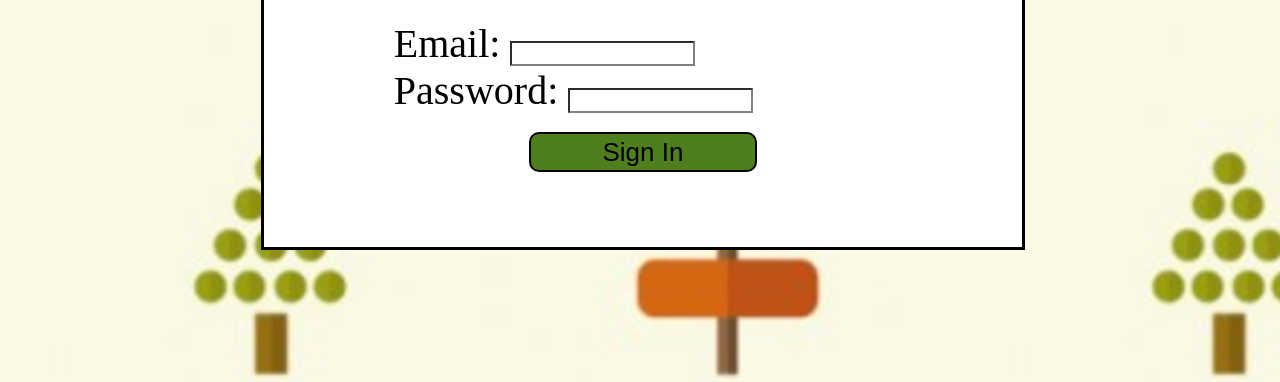
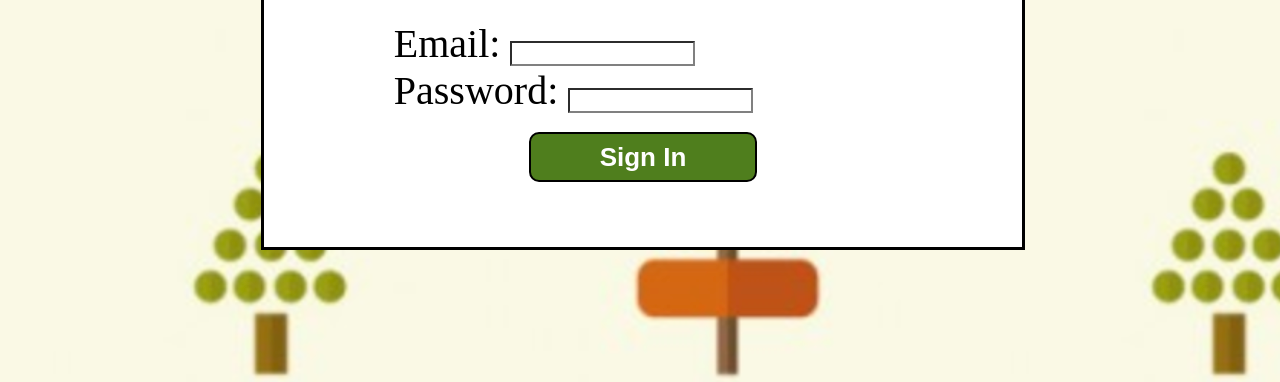
Before and after one commit to dingmei/CSE170, a plain HTML site: page index.html in a window 1280 px wide. Shown: the part 756-1138 px from the top of the page. Drawn offline with Linux system fonts and the light colour scheme.

Commit message:
minor changes

```diff
--- a/style.css
+++ b/style.css
@@ -30,12 +30,14 @@ h1 {
 
 .button {
     width: 30%;
-    height: 40px;
+    height: 50px;
     background-color: rgb(79, 126, 29);
     border-radius: 10px;
     border: 2px solid black;
     font-size: 26px;
     margin-left: 35%;
+    color: white;
+    font-weight: 600;
 }
 
 label {
```
